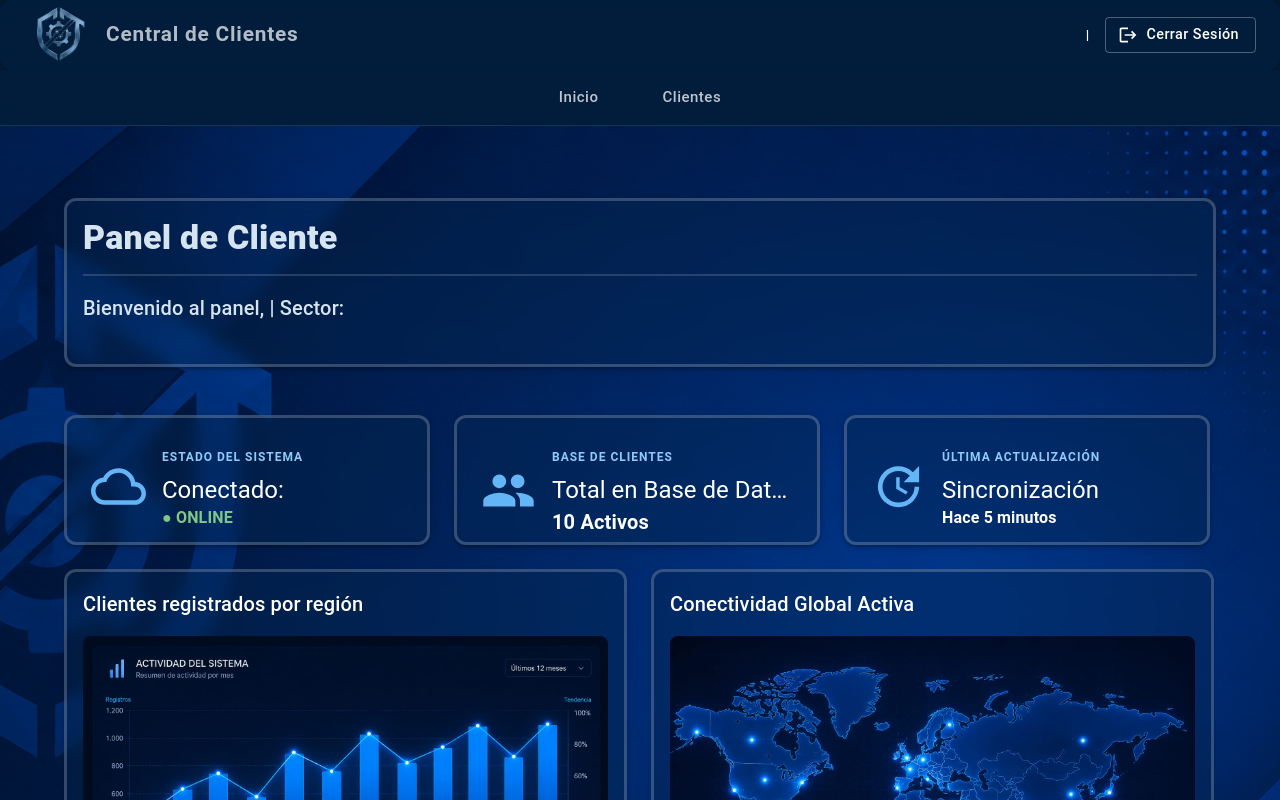
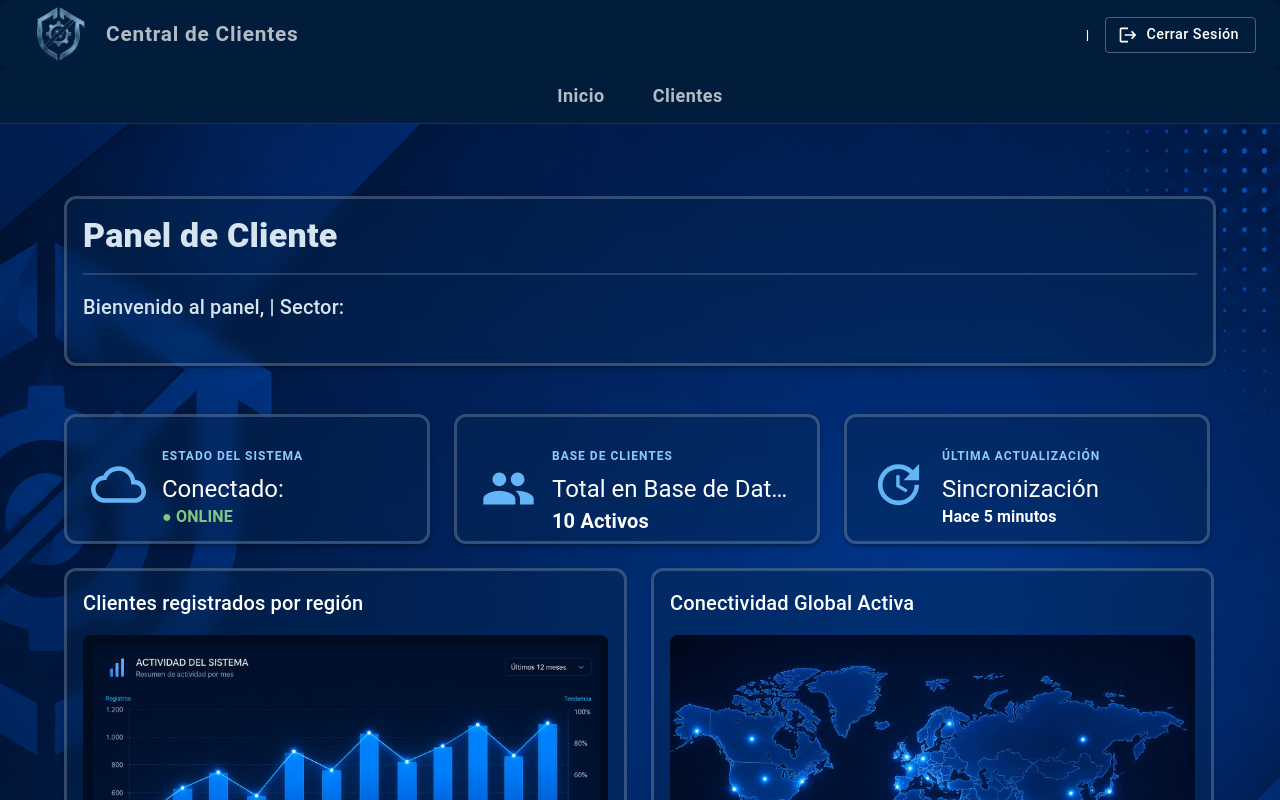
Before and after one commit to davidjuharez/pv_tp_integrador_grupo6, a React (Vite) app in the folder pv_tp_integrador_grupo6/: page / in a window 1280 px wide. Shown: the top 800 px of the page. Built offline with nearby package versions, Linux system fonts and the light colour scheme; sample sign-in values are in the browser's storage.

Commit message:
Mejoro el diseño y agregar brillo al Nav y al Logo

```diff
--- a/pv_tp_integrador_grupo6/src/components/layout/Header.jsx
+++ b/pv_tp_integrador_grupo6/src/components/layout/Header.jsx
@@ -28,7 +28,7 @@ const Header = () => {
                             transition: 'transform 0.3s ease',
                             '&:hover': {
                                 transform: 'scale(1.03)',
-                                filter: 'drop-shadow(0 0 6px rgba(255, 255, 255, 0.4))'
+                                filter: 'drop-shadow(0 0 3px rgba(0, 229, 255, 1)) drop-shadow(0 0 8px rgba(0, 229, 255, 0.4))'
                             }
                         }}>
                         <img src={logo} alt="Logo" style={{ height: '70px', width: 'auto' }} />
--- a/pv_tp_integrador_grupo6/src/components/layout/Navbar.jsx
+++ b/pv_tp_integrador_grupo6/src/components/layout/Navbar.jsx
@@ -2,17 +2,16 @@ import { Box } from '@mui/material';
 import { Link } from 'react-router-dom';
 
 const Nav = () => {
-  // 1. Creamos una variable con todos los estilos de la letra juntos
   const estiloLink = {
-    color: 'rgba(255, 255, 255, 0.75)',
+    color: 'rgba(255, 255, 255, 0.7)',
     textDecoration: 'none',
     fontFamily: '"Roboto", "Helvetica", "Arial", sans-serif',
-    fontWeight: '500',
-    fontSize: '15px',
-    padding: '8px 20px',
-    borderRadius: '8px',
+    fontWeight: '600',
+    fontSize: '18px',
+    padding: '4px 0px',
     letterSpacing: '0.5px',
-    transition: 'all 0.3s ease',
+    transition: 'all 0.2s ease-in-out',
+    borderBottom: '2px solid transparent',
   };
 
   return (
@@ -24,14 +23,16 @@ const Nav = () => {
         justifyContent: 'center',
         px: 2,
         py: 1,
-        gap: 3,
+        gap: 6,
         borderBottom: '1px solid rgba(255, 255, 255, 0.1)',
 
+        '& a': {
+          borderBottom: '2px solid transparent',
+        },
         '& a:hover': {
-          color: '#ffffff !important',
-          bgcolor: 'rgba(255, 255, 255, 0.1)',
-          boxShadow: '0 4px 12px rgba(0,0,0,0.1)'
-        }
+        color: '#ffffff !important',
+        filter: 'drop-shadow(0 0 4px rgba(0, 229, 255, 1)) drop-shadow(0 0 12px rgba(0, 229, 255, 0.6))',
+      }
   }}>
 
       {/* 2. Cambiamos "Dashboard" por "Inicio" y le pasamos la variable estiloLink */}
```
